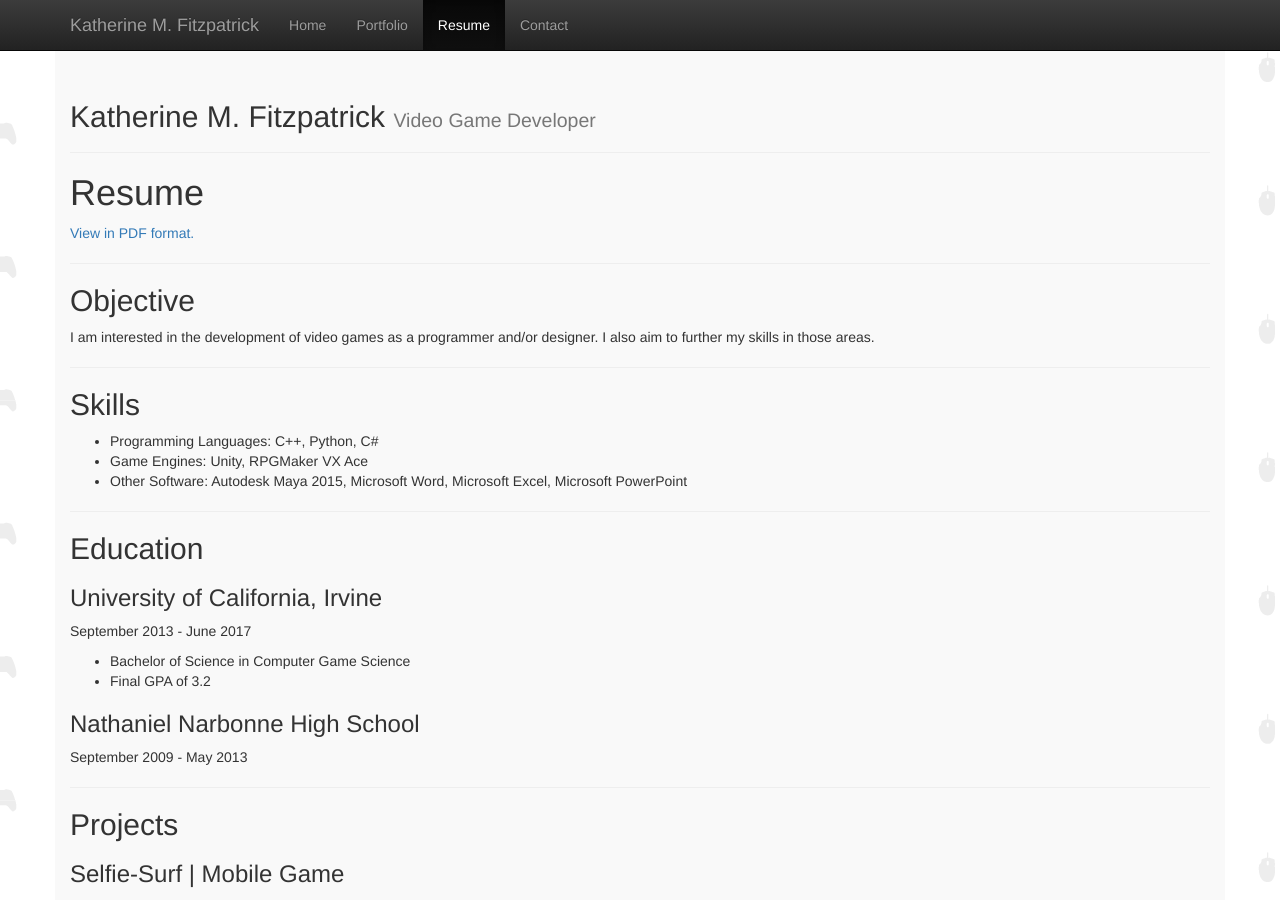
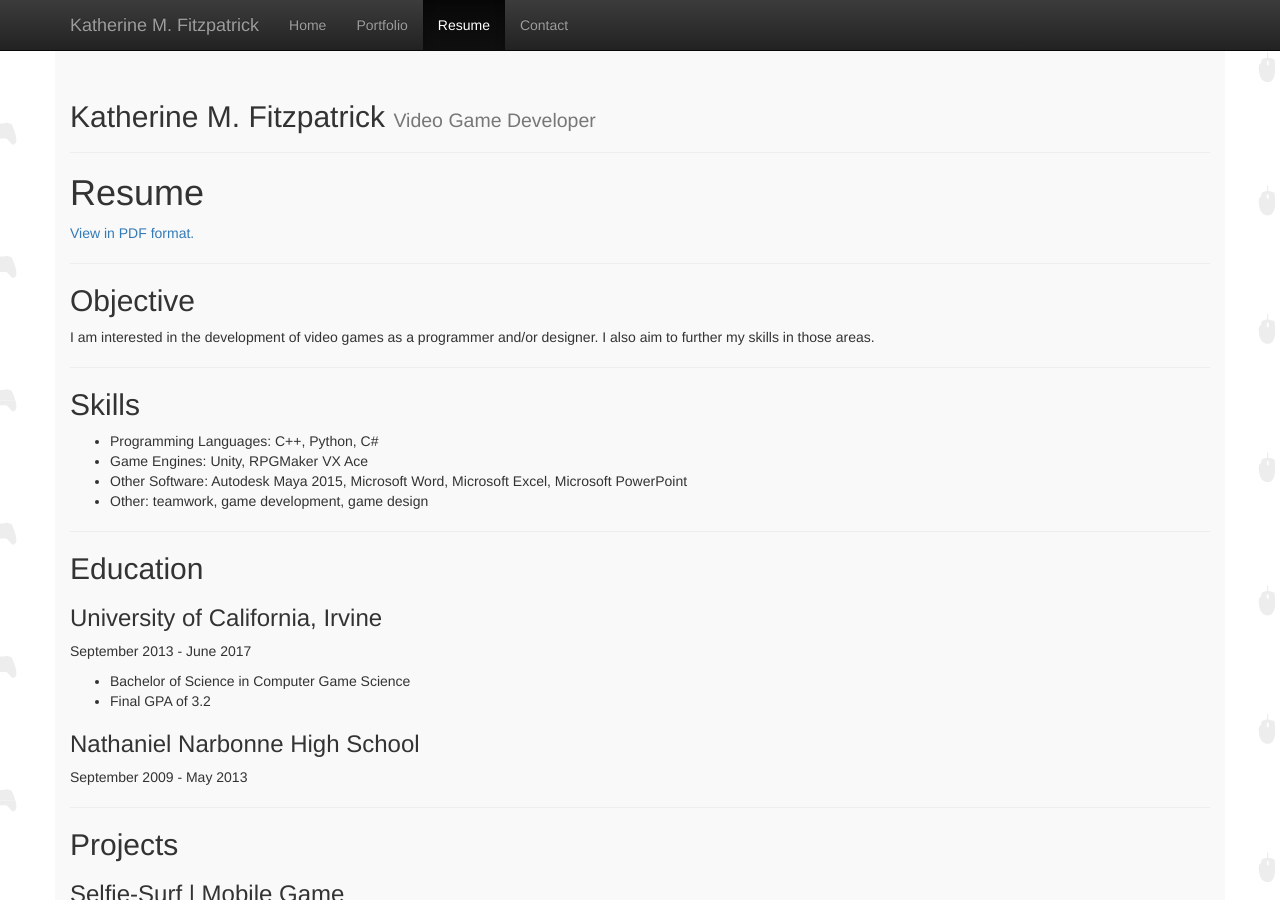
Before and after one commit to kathermf/kathermf.github.io, a Jekyll site: the page built from resume.md, in a window 1280 px wide and 900 px high. Built offline with Jekyll 4.4.1, drawn with Linux system fonts in a browser that asks for light colours.

Commit message:
Small update to resume

```diff
--- a/resume.md
+++ b/resume.md
@@ -20,6 +20,7 @@ my skills in those areas.
 * Programming Languages: C++, Python, C#
 * Game Engines: Unity, RPGMaker VX Ace
 * Other Software: Autodesk Maya 2015, Microsoft Word, Microsoft Excel, Microsoft PowerPoint
+* Other: teamwork, game development, game design
 
 ---
 
```
